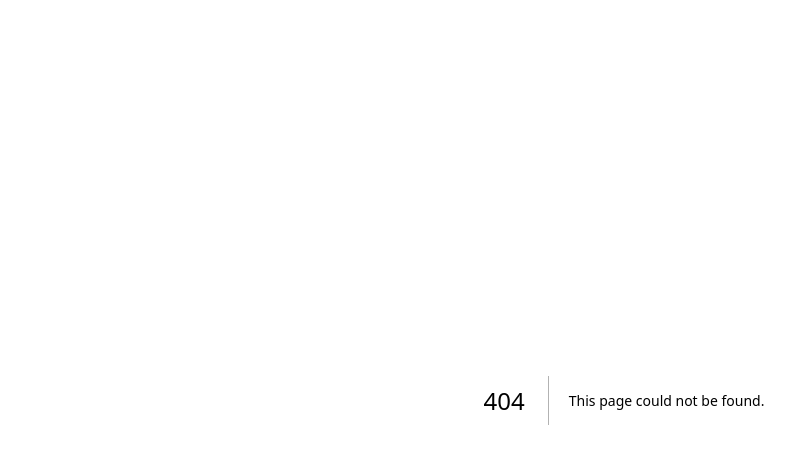
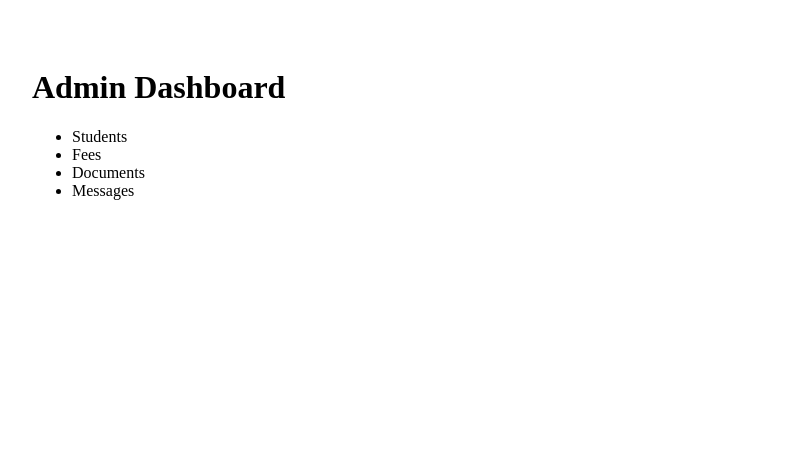
Before and after one commit to eugenewisdom257-create/Eutech, a Next.js app: page /dashboard in a window 1280 px wide. Before the commit this address had no page. Shown: the top 464 px of the page, without its empty margins (16-811 px from the left). Built offline with nearby package versions, Linux system fonts and the light colour scheme.

Commit message:
Create app/dashboard/page.js

```diff
--- /dev/null
+++ b/app/dashboard/page.js
@@ -0,0 +1,13 @@
+export default function Dashboard(){
+ return (
+   <div style={{padding:40}}>
+      <h1>Admin Dashboard</h1>
+      <ul>
+        <li>Students</li>
+        <li>Fees</li>
+        <li>Documents</li>
+        <li>Messages</li>
+      </ul>
+   </div>
+ );
+}
```
